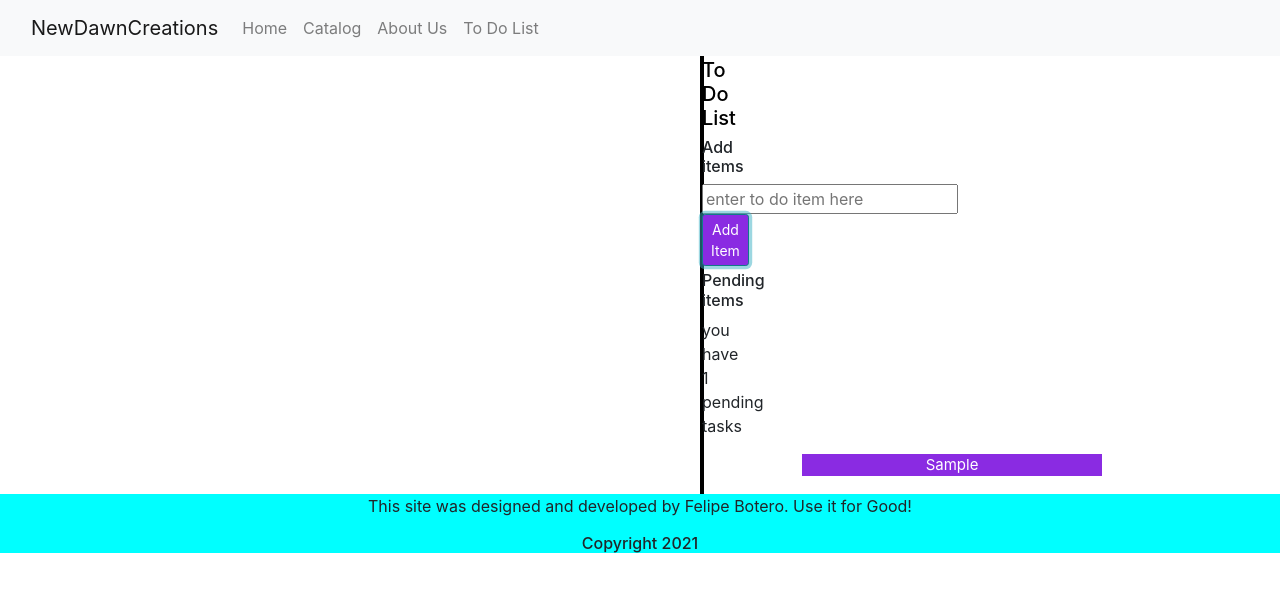
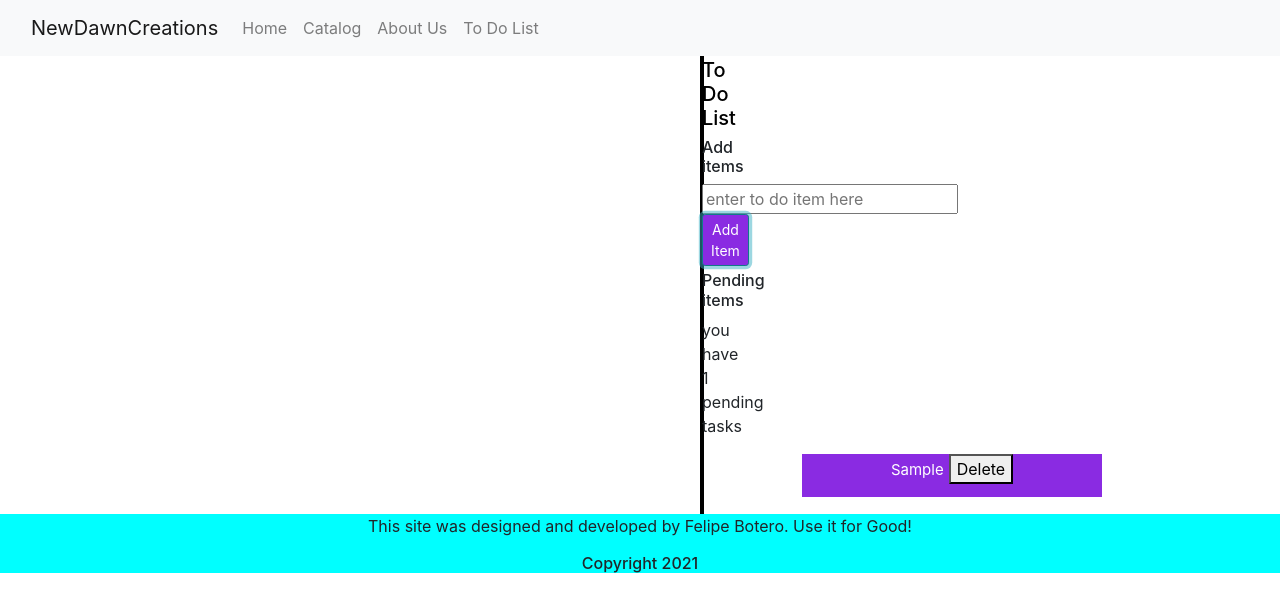
Before and after one commit to fbotero1956/NewDawnCreations, a React (Create React App) app: page /todo in a window 1280 px wide. Both pictures are taken after typing "Sample" into the empty fields and a click on the button "Add Item". Shown: the top 612 px of the page. Built offline with nearby package versions, Linux system fonts and the light colour scheme.

Commit message:
fix the delete todo function

```diff
--- a/src/components/pendingtodos.css
+++ b/src/components/pendingtodos.css
@@ -3,6 +3,7 @@
     width: 300px;
     margin-left: 100px;
     margin-bottom: 15px;
+
 
 }
 .title{
@@ -15,5 +16,14 @@
         margin-left: 7px;
         margin-bottom: 15px;
 
+
     }
 }
+.todo-task {
+    display:inline-block;
+    margin-right:5px;
+}
+.todo-btn {
+    display:inline-block;
+    margin-right:0;
+}
--- a/src/components/pendingtodos.jsx
+++ b/src/components/pendingtodos.jsx
@@ -8,12 +8,16 @@ class PendingToDos extends Component {
     quantity: 1
   };
 
-  render() {
+  render(props) {
     return (
-      <div className="pendingTodos">
-        <p className="title">{this.props.data}</p>
+      <div className="pendingTodos" key={this.props.index}>
+        <p className="title todo-task" >{this.props.data}</p>
+        <button className="todo-btn" onClick= {this.deleteToDo}>Delete</button>
       </div>
     );
+  }
+  deleteToDo = () => {
+    this.props.deleteToDo(this.props.index)
   }
 
 }
--- a/src/components/product.jsx
+++ b/src/components/product.jsx
@@ -32,7 +32,6 @@ class Product extends Component {
     return total.toFixed(2);
   }
   calcTotal = (newQuantity) => {
-    console.log('value changed to:' + newQuantity);
     this.setState({quantity: newQuantity})
   }
   addToCart = () => {
--- a/src/components/todo.jsx
+++ b/src/components/todo.jsx
@@ -7,7 +7,7 @@ class ToDo extends Component {
   state = {
     todoText: '',
     todoArray: []
-  };
+    };
 
 
   render() {
@@ -30,8 +30,9 @@ class ToDo extends Component {
             <div>
                 <h6>Pending items</h6>
                 <p>you have {this.state.todoArray.length} pending tasks</p>
-                {this.state.todoArray.map( item =>
-                <PendingToDos key={item.id} data = {item}></PendingToDos>)}
+                {this.state.todoArray.map( (item, index) =>
+                <PendingToDos key={index} data = {item} index={index}
+                deleteToDo ={this.deleteToDo}></PendingToDos>)}
             </div>
         </div>
     );
@@ -45,7 +46,12 @@ class ToDo extends Component {
     console.log(tdArray);
     tdArray.push(this.state.todoText);
     this.setState({todoArray: tdArray, todoText: ''});
-};
+  };
+  deleteToDo = (index) => {
+    var tdArray = this.state.todoArray;
+    tdArray.splice(index, 1);
+    this.setState({todoArray: tdArray});
+  };
 }
 
 export default ToDo;
```
